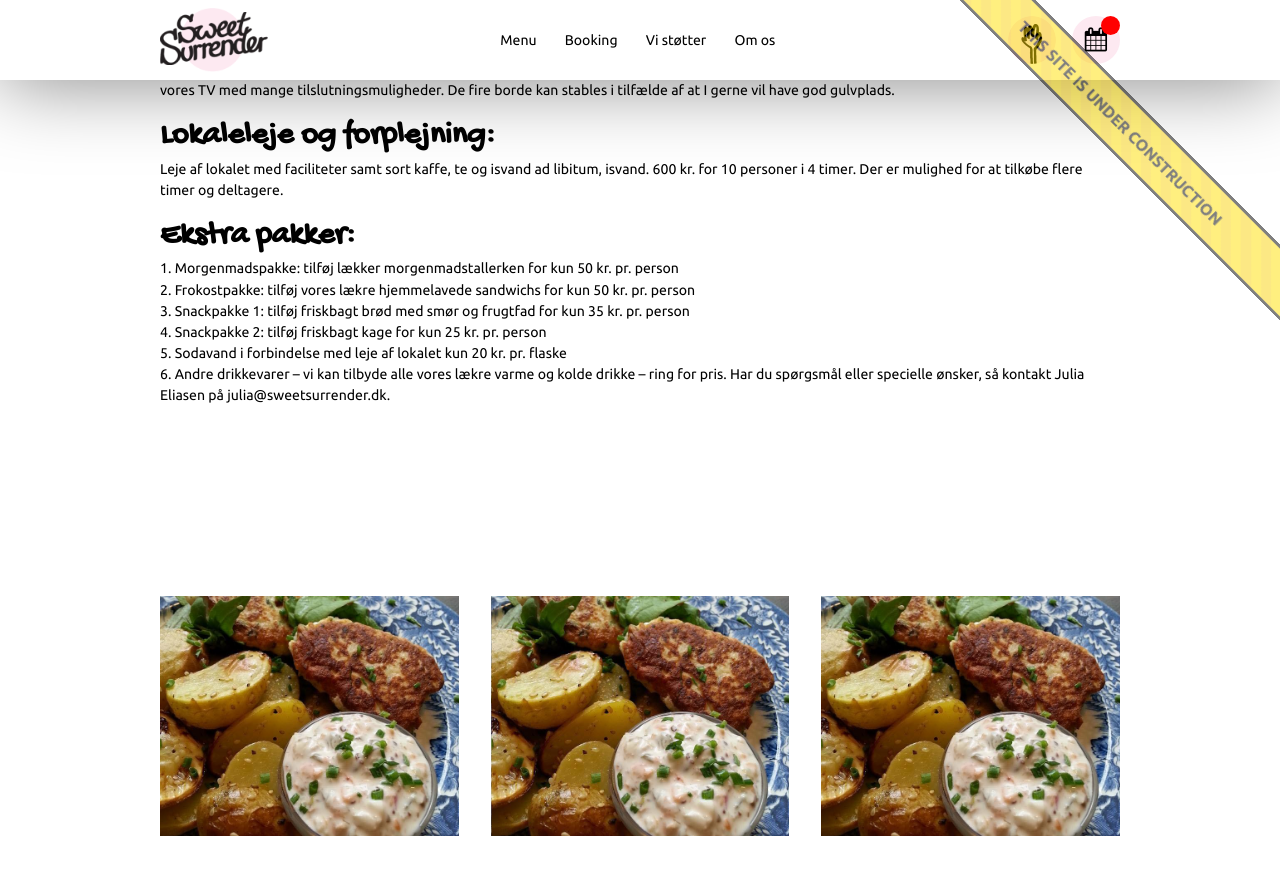
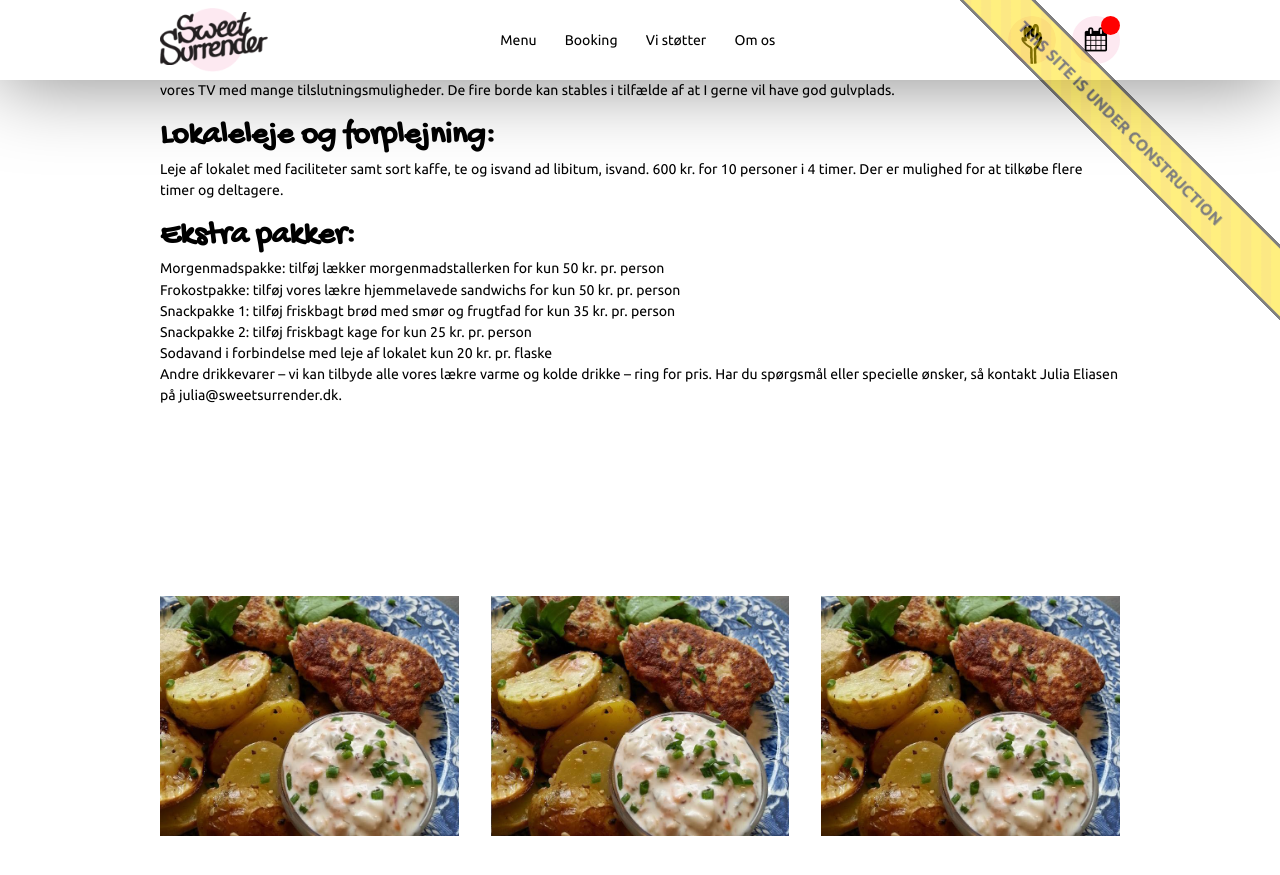
Before and after one commit to sweetsurrenderdk/sweetsurrenderdk.github.io, a Jekyll site: the page built from content/da/80194a97565a3723e2c8d5c404ec87e0a67ea0ff.md, in a window 1280 px wide and 900 px high, scrolled down 2395 px. Shown: the top 875 px of the window. Built offline with Jekyll 4.4.1, drawn with Linux system fonts in a browser that asks for light colours.

Commit message:
Commit from HashBrown CMS

```diff
--- a/content/da/80194a97565a3723e2c8d5c404ec87e0a67ea0ff.md
+++ b/content/da/80194a97565a3723e2c8d5c404ec87e0a67ea0ff.md
@@ -31,7 +31,7 @@ sections:
         text: "## Book bord\n\nVi reserverer rigtigt gerne et bord til jer. Udfyld formularen nedenfor og så vender vi tilbage med bekræftelse hurtigst muligt.\n\n[Book et bord](#booking)"
     -
         template: richTextSection
-        text: "## Book mødelokale/aktivitetsrum\n\nHar du brug for et lokale til møde i boligforeningen, arbejdsmøde, mødre/fædre gruppe eller en privat fest, så prøv vores aktivitetsrum med plads til cirka 10 personer. Aktivitetsrummet har fire store borde, en stor flot tavle til at tegne på og skal I vise præsentationer eller andet media kan I bruge vores TV med mange tilslutningsmuligheder. De fire borde kan stables i tilfælde af at I gerne vil have god gulvplads.\n\n### Lokaleleje og forplejning:\n\nLeje af lokalet med faciliteter samt sort kaffe, te og isvand ad libitum, isvand. 600 kr. for 10 personer i 4 timer. Der er mulighed for at tilkøbe flere timer og deltagere.\n\n### Ekstra pakker:\n\n1\\. Morgenmadspakke: tilføj lækker morgenmadstallerken for kun 50 kr. pr. person\n\n2\\. Frokostpakke: tilføj vores lækre hjemmelavede sandwichs for kun 50 kr. pr. person\n\n3\\. Snackpakke 1: tilføj friskbagt brød med smør og frugtfad for kun 35 kr. pr. person\n\n4\\. Snackpakke 2: tilføj friskbagt kage for kun 25 kr. pr. person\n\n5\\. Sodavand i forbindelse med leje af lokalet kun 20 kr. pr. flaske\n\n6\\. Andre drikkevarer – vi kan tilbyde alle vores lækre varme og kolde drikke – ring for pris. Har du spørgsmål eller specielle ønsker, så kontakt Julia Eliasen på julia@sweetsurrender.dk."
+        text: "## Book mødelokale/aktivitetsrum\n\nHar du brug for et lokale til møde i boligforeningen, arbejdsmøde, mødre/fædre gruppe eller en privat fest, så prøv vores aktivitetsrum med plads til cirka 10 personer. Aktivitetsrummet har fire store borde, en stor flot tavle til at tegne på og skal I vise præsentationer eller andet media kan I bruge vores TV med mange tilslutningsmuligheder. De fire borde kan stables i tilfælde af at I gerne vil have god gulvplads.\n\n### Lokaleleje og forplejning:\n\nLeje af lokalet med faciliteter samt sort kaffe, te og isvand ad libitum, isvand. 600 kr. for 10 personer i 4 timer. Der er mulighed for at tilkøbe flere timer og deltagere.\n\n### Ekstra pakker:\n\n1.  Morgenmadspakke: tilføj lækker morgenmadstallerken for kun 50 kr. pr. person\n2.  Frokostpakke: tilføj vores lækre hjemmelavede sandwichs for kun 50 kr. pr. person\n3.  Snackpakke 1: tilføj friskbagt brød med smør og frugtfad for kun 35 kr. pr. person\n4.  Snackpakke 2: tilføj friskbagt kage for kun 25 kr. pr. person\n5.  Sodavand i forbindelse med leje af lokalet kun 20 kr. pr. flaske\n6.  Andre drikkevarer – vi kan tilbyde alle vores lækre varme og kolde drikke – ring for pris. Har du spørgsmål eller specielle ønsker, så kontakt Julia Eliasen på julia@sweetsurrender.dk."
     -
         template: buffetInfo
         heading: null
```
